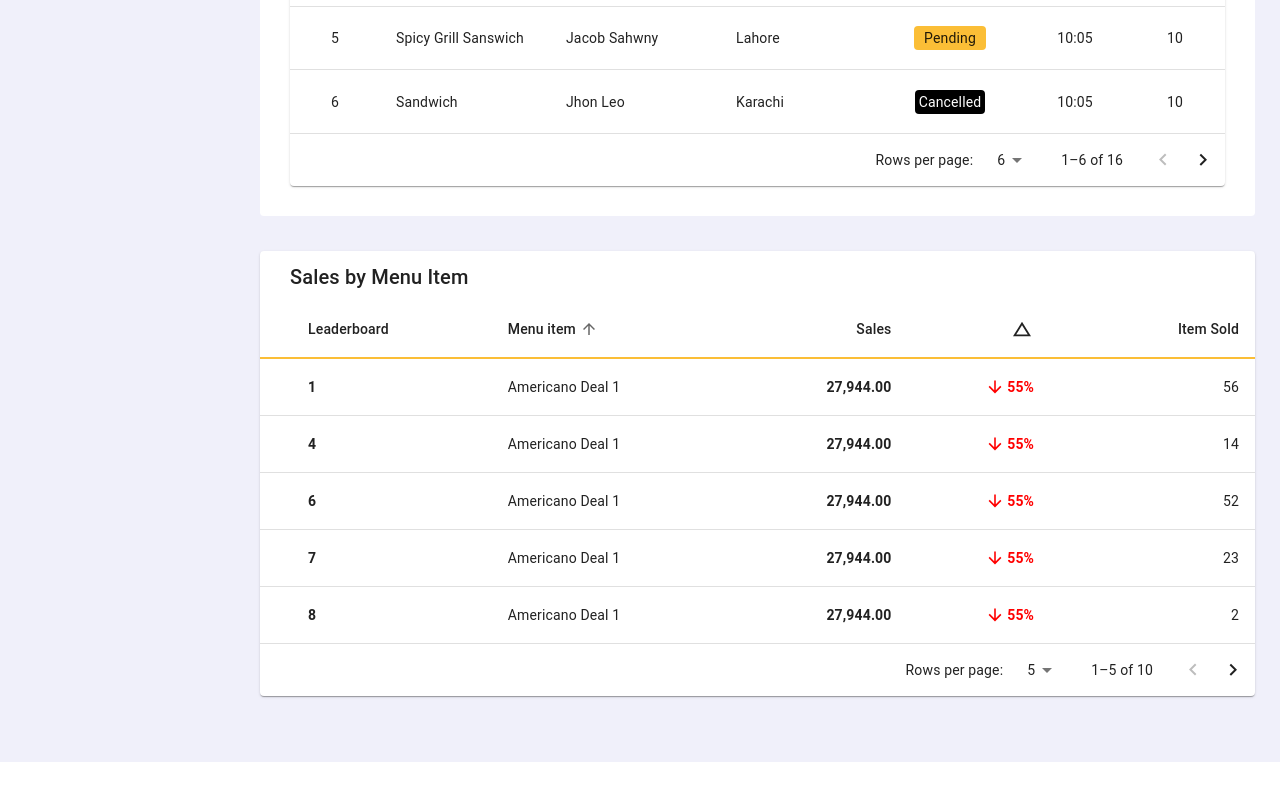
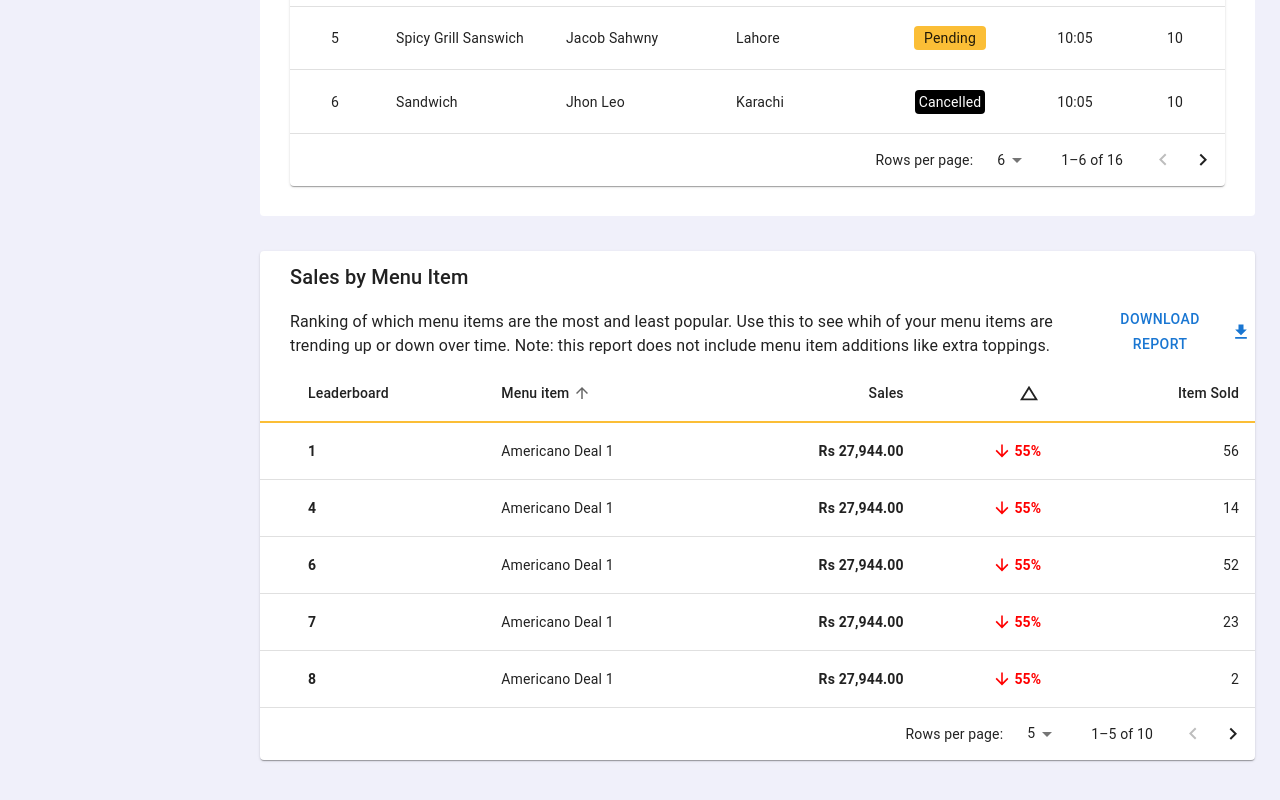
Before and after one commit to Ishtiaq-Ahmad/Mark-kitchen, a React (Create React App) app: page /home in a window 1280 px wide. Shown: the part 1265-2065 px from the top of the page. Before the commit the page ends 2027 px from the top, so only its background shows below. Built offline with nearby package versions, Linux system fonts and the light colour scheme; the HTML template or start-up script is replaced by a standard one.

Commit message:
download button done

```diff
--- a/src/component/SalesMenuItem.js
+++ b/src/component/SalesMenuItem.js
@@ -1,29 +1,22 @@
-import * as React from 'react';
-import PropTypes from 'prop-types';
-import { alpha } from '@mui/material/styles';
-import Box from '@mui/material/Box';
-import Table from '@mui/material/Table';
-import TableBody from '@mui/material/TableBody';
-import TableCell from '@mui/material/TableCell';
-import TableContainer from '@mui/material/TableContainer';
-import TableHead from '@mui/material/TableHead';
-import TablePagination from '@mui/material/TablePagination';
-import TableRow from '@mui/material/TableRow';
-import TableSortLabel from '@mui/material/TableSortLabel';
-import Toolbar from '@mui/material/Toolbar';
-import Typography from '@mui/material/Typography';
-import Paper from '@mui/material/Paper';
-import Checkbox from '@mui/material/Checkbox';
-import IconButton from '@mui/material/IconButton';
-import Tooltip from '@mui/material/Tooltip';
-import FormControlLabel from '@mui/material/FormControlLabel';
-import Switch from '@mui/material/Switch';
-import DeleteIcon from '@mui/icons-material/Delete';
-import FilterListIcon from '@mui/icons-material/FilterList';
-import { visuallyHidden } from '@mui/utils';
-import ArrowDownwardIcon from '@mui/icons-material/ArrowDownward';
-import ArrowUpwardIcon from '@mui/icons-material/ArrowUpward';
-import ChangeHistoryIcon from '@mui/icons-material/ChangeHistory';
+import * as React from "react";
+import PropTypes from "prop-types";
+import Box from "@mui/material/Box";
+import Table from "@mui/material/Table";
+import TableBody from "@mui/material/TableBody";
+import TableCell from "@mui/material/TableCell";
+import TableContainer from "@mui/material/TableContainer";
+import TableHead from "@mui/material/TableHead";
+import TablePagination from "@mui/material/TablePagination";
+import TableRow from "@mui/material/TableRow";
+import TableSortLabel from "@mui/material/TableSortLabel";
+import Typography from "@mui/material/Typography";
+import Paper from "@mui/material/Paper";
+import ArrowDownwardIcon from "@mui/icons-material/ArrowDownward";
+import ArrowUpwardIcon from "@mui/icons-material/ArrowUpward";
+import ChangeHistoryIcon from "@mui/icons-material/ChangeHistory";
+import DownloadIcon from '@mui/icons-material/Download';
+import Button from '@mui/material/Button';
+import Grid from '@mui/material/Grid';
 
 function createData(name, calories, fat, carbs, protein) {
   return {
@@ -36,36 +29,107 @@ function createData(name, calories, fat, carbs, protein) {
 }
 
 const downicon = {
-    transform: 'scale(.8)'
-}
+  transform: "scale(.8)",
+};
 
 const doown_sale = (
-    <div style={{display:'flex', color:'red',alignItems:"center", justifyContent:"flex-end" }}>
-        <ArrowDownwardIcon style={downicon}/>
-      <strong >55%</strong>
-    </div>
-
-)
+  <div
+    style={{
+      display: "flex",
+      color: "red",
+      alignItems: "center",
+      justifyContent: "flex-end",
+    }}
+  >
+    <ArrowDownwardIcon style={downicon} />
+    <strong>55%</strong>
+  </div>
+);
 const up_sale = (
-    <div style={{display:'flex', color:'green',alignItems:"center", justifyContent:"flex-end" }}>
-        <ArrowUpwardIcon style={downicon}/>
-      <strong >8%</strong>
-    </div>
-
-)
-
+  <div
+    style={{
+      display: "flex",
+      color: "green",
+      alignItems: "center",
+      justifyContent: "flex-end",
+    }}
+  >
+    <ArrowUpwardIcon style={downicon} />
+    <strong>8%</strong>
+  </div>
+);
 
 const rows = [
-  createData(<strong>1</strong>, 'Americano Deal 1', <strong>27,944.00</strong>, doown_sale, 56),
-  createData(<strong>2</strong>, 'Double Shouble Deal 1', <strong>27,944.00</strong>, doown_sale, 34),
-  createData(<strong>3</strong>, 'French Fries', <strong>27,944.00</strong>, doown_sale, 20),
-  createData(<strong>4</strong>, 'Americano Deal 1', <strong>27,944.00</strong>, doown_sale, 14),
-  createData(<strong>5</strong>, 'Kentucky burger', <strong>27,944.00</strong>, up_sale, 13),
-  createData(<strong>6</strong>, 'Americano Deal 1', <strong>27,944.00</strong>, doown_sale, 52),
-  createData(<strong>7</strong>, 'Americano Deal 1', <strong>27,944.00</strong>, doown_sale, 23),
-  createData(<strong>8</strong>, 'Americano Deal 1', <strong>27,944.00</strong>, doown_sale, 2),
-  createData(<strong>9</strong>, 'Americano Deal 1', <strong>27,944.00</strong>, doown_sale, 45),
-  createData(<strong>10</strong>, 'Americano Deal 1', <strong>27,944.00</strong>, up_sale, 32),
+  createData(
+    <strong>1</strong>,
+    "Americano Deal 1",
+    <strong>Rs 27,944.00</strong>,
+    doown_sale,
+    56
+  ),
+  createData(
+    <strong>2</strong>,
+    "Double Shouble Deal 1",
+    <strong>Rs 27,944.00</strong>,
+    doown_sale,
+    34
+  ),
+  createData(
+    <strong>3</strong>,
+    "French Fries",
+    <strong>Rs 27,944.00</strong>,
+    doown_sale,
+    20
+  ),
+  createData(
+    <strong>4</strong>,
+    "Americano Deal 1",
+    <strong>Rs 27,944.00</strong>,
+    doown_sale,
+    14
+  ),
+  createData(
+    <strong>5</strong>,
+    "Kentucky burger",
+    <strong>Rs 27,944.00</strong>,
+    up_sale,
+    13
+  ),
+  createData(
+    <strong>6</strong>,
+    "Americano Deal 1",
+    <strong>Rs 27,944.00</strong>,
+    doown_sale,
+    52
+  ),
+  createData(
+    <strong>7</strong>,
+    "Americano Deal 1",
+    <strong>Rs 27,944.00</strong>,
+    doown_sale,
+    23
+  ),
+  createData(
+    <strong>8</strong>,
+    "Americano Deal 1",
+    <strong>Rs 27,944.00</strong>,
+    doown_sale,
+    2
+  ),
+  createData(
+    <strong>9</strong>,
+    "Americano Deal 1",
+    <strong>Rs 27,944.00</strong>,
+    doown_sale,
+    45
+  ),
+  createData(
+    <strong>10</strong>,
+    "Americano Deal 1",
+    <strong>Rs 27,944.00</strong>,
+    up_sale,
+    32
+  ),
 ];
 
 function descendingComparator(a, b, orderBy) {
@@ -79,13 +143,11 @@ function descendingComparator(a, b, orderBy) {
 }
 
 function getComparator(order, orderBy) {
-  return order === 'desc'
+  return order === "desc"
     ? (a, b) => descendingComparator(a, b, orderBy)
     : (a, b) => -descendingComparator(a, b, orderBy);
 }
 
-// This method is created for cross-browser compatibility, if you don't
-// need to support IE11, you can use Array.prototype.sort() directly
 function stableSort(array, comparator) {
   const stabilizedThis = array.map((el, index) => [el, index]);
   stabilizedThis.sort((a, b) => {
@@ -99,81 +161,63 @@ function stableSort(array, comparator) {
 }
 
 const tricon = {
-    transform: 'scale(.9)'
-}
+  transform: "scale(.9)",
+};
 
 const headCells = [
   {
-    id: 'name',
+    id: "name",
     numeric: false,
     disablePadding: true,
-    label: 'Leaderboard',
+    label: "Leaderboard",
   },
   {
-    id: 'calories',
-    // numeric: true,
-    // disablePadding: false,
-    label: 'Menu item',
+    id: "calories",
+    label: "Menu item",
   },
   {
-    id: 'fat',
+    id: "fat",
     numeric: true,
     disablePadding: false,
-    label: 'Sales',
+    label: "Sales",
   },
   {
-    id: 'carbs',
+    id: "carbs",
     numeric: true,
     disablePadding: false,
-    label: <ChangeHistoryIcon style={tricon}/>,
+    label: <ChangeHistoryIcon style={tricon} />,
   },
   {
-    id: 'protein',
+    id: "protein",
     numeric: true,
     disablePadding: false,
-    label: 'Item Sold',
+    label: "Item Sold",
   },
 ];
 
 function EnhancedTableHead(props) {
-  const { onSelectAllClick, order, orderBy, numSelected, rowCount, onRequestSort } =
-    props;
+  const { order, orderBy, onRequestSort } = props;
   const createSortHandler = (property) => (event) => {
     onRequestSort(event, property);
   };
 
   return (
-    <TableHead sx={{ borderBottom:'2px solid #fbbe36'}}>
+    <TableHead sx={{ borderBottom: "2px solid #fbbe36" }}>
       <TableRow>
-        <TableCell padding="checkbox">
-          {/* <Checkbox
-            color="primary"
-            indeterminate={numSelected > 0 && numSelected < rowCount}
-            checked={rowCount > 0 && numSelected === rowCount}
-            onChange={onSelectAllClick}
-            inputProps={{
-              'aria-label': 'select all desserts',
-            }}
-          /> */}
-        </TableCell>
+        <TableCell padding="checkbox"></TableCell>
         {headCells.map((headCell) => (
           <TableCell
             key={headCell.id}
-            align={headCell.numeric ? 'right' : 'left'}
-            padding={headCell.disablePadding ? 'none' : 'normal'}
+            align={headCell.numeric ? "right" : "left"}
+            padding={headCell.disablePadding ? "none" : "normal"}
             sortDirection={orderBy === headCell.id ? order : false}
           >
             <TableSortLabel
               active={orderBy === headCell.id}
-              direction={orderBy === headCell.id ? order : 'asc'}
+              direction={orderBy === headCell.id ? order : "asc"}
               onClick={createSortHandler(headCell.id)}
             >
               {headCell.label}
-              {/* {orderBy === headCell.id ? (
-                <Box component="span" sx={visuallyHidden}>
-                  {order === 'desc' ? 'sorted descending' : 'sorted ascending'}
-                </Box>
-              ) : null} */}
             </TableSortLabel>
           </TableCell>
         ))}
@@ -183,112 +227,23 @@ function EnhancedTableHead(props) {
 }
 
 EnhancedTableHead.propTypes = {
-//   numSelected: PropTypes.number.isRequired,
   onRequestSort: PropTypes.func.isRequired,
-//   onSelectAllClick: PropTypes.func.isRequired,
-  order: PropTypes.oneOf(['asc', 'desc']).isRequired,
+  order: PropTypes.oneOf(["asc", "desc"]).isRequired,
   orderBy: PropTypes.string.isRequired,
   rowCount: PropTypes.number.isRequired,
 };
 
-// const EnhancedTableToolbar = (props) => {
-//   const { numSelected } = props;
-
-//   return (
-//     <Toolbar
-//       sx={{
-//         pl: { sm: 2 },
-//         pr: { xs: 1, sm: 1 },
-//         ...(numSelected > 0 && {
-//           bgcolor: (theme) =>
-//             alpha(theme.palette.primary.main, theme.palette.action.activatedOpacity),
-//         }),
-//       }}
-//     >
-//     Hello Table
-//       {numSelected > 0 ? (
-//         <Typography
-//           sx={{ flex: '1 1 100%' }}
-//           color="inherit"
-//           variant="subtitle1"
-//           component="div"
-//         >
-//           {numSelected} selected
-//         </Typography>
-//       ) : (
-//         <Typography
-//           sx={{ flex: '1 1 100%' }}
-//           variant="h6"
-//           id="tableTitle"
-//           component="div"
-//         >
-//           Nutrition
-//         </Typography>
-//       )}
-
-//       {numSelected > 0 ? (
-//         <Tooltip title="Delete">
-//           <IconButton>
-//             <DeleteIcon />
-//           </IconButton>
-//         </Tooltip>
-//       ) : (
-//         <Tooltip title="Filter list">
-//           <IconButton>
-//             <FilterListIcon />
-//           </IconButton>
-//         </Tooltip>
-//       )}
-//     </Toolbar>
-//   );
-// };
-
-// EnhancedTableToolbar.propTypes = {
-//   numSelected: PropTypes.number.isRequired,
-// };
-
 export default function SalesMenuItem() {
-  const [order, setOrder] = React.useState('asc');
-  const [orderBy, setOrderBy] = React.useState('calories');
-//   const [selected, setSelected] = React.useState([]);
+  const [order, setOrder] = React.useState("asc");
+  const [orderBy, setOrderBy] = React.useState("calories");
   const [page, setPage] = React.useState(0);
-//   const [dense, setDense] = React.useState(false);
   const [rowsPerPage, setRowsPerPage] = React.useState(5);
 
   const handleRequestSort = (event, property) => {
-    const isAsc = orderBy === property && order === 'asc';
-    setOrder(isAsc ? 'desc' : 'asc');
+    const isAsc = orderBy === property && order === "asc";
+    setOrder(isAsc ? "desc" : "asc");
     setOrderBy(property);
   };
-
-//   const handleSelectAllClick = (event) => {
-//     if (event.target.checked) {
-//       const newSelecteds = rows.map((n) => n.name);
-//       setSelected(newSelecteds);
-//       return;
-//     }
-//     setSelected([]);
-//   };
-
-//   const handleClick = (event, name) => {
-//     const selectedIndex = selected.indexOf(name);
-//     let newSelected = [];
-
-//     if (selectedIndex === -1) {
-//       newSelected = newSelected.concat(selected, name);
-//     } else if (selectedIndex === 0) {
-//       newSelected = newSelected.concat(selected.slice(1));
-//     } else if (selectedIndex === selected.length - 1) {
-//       newSelected = newSelected.concat(selected.slice(0, -1));
-//     } else if (selectedIndex > 0) {
-//       newSelected = newSelected.concat(
-//         selected.slice(0, selectedIndex),
-//         selected.slice(selectedIndex + 1),
-//       );
-//     }
-
-//     setSelected(newSelected);
-//   };
 
   const handleChangePage = (event, newPage) => {
     setPage(newPage);
@@ -299,83 +254,72 @@ export default function SalesMenuItem() {
     setPage(0);
   };
 
-//   const handleChangeDense = (event) => {
-//     setDense(event.target.checked);
-//   };
+  return (
+    <Box sx={{ width: "100%" }}>
+      <Paper sx={{ width: "100%", mb: 2 }}>
+        <Typography
+          variant="h6"
+          component="div"
+          gutterBottom
+          style={{ padding: "10px 30px 0px 30px" }}
+        >
+          Sales by Menu Item
+        </Typography>
+          <Grid container spacing={0}>
+        <Grid item xs={9} md={10}>
+         <Typography
+          variant="body1"
+          component="div"
+          gutterBottom
+          style={{ padding: "10px 30px 0px 30px" }}
+        >
+         Ranking of which menu items are the most and least popular. Use this to see whih of your menu items are trending up or down over time. Note: this report does not include menu item additions like extra toppings.
+        </Typography>
+        </Grid>
+        <Grid item xs={3} md={2} style={{display:'flex', alignItems:"center"}}>
+          <Button  endIcon={<DownloadIcon />}>Download Report</Button>
+        </Grid>
 
-//   const isSelected = (name) => selected.indexOf(name) !== -1;
+      </Grid>
+        {/* <div style={{display:'flex', justifyContent:"space-between"}}>
+         <Typography
+          variant="body1"
+          component="div"
+          gutterBottom
+          style={{ padding: "10px 30px 0px 30px" }}
+        >
+         Ranking of which menu items are the most and least popular. Use this to see whih of your menu items are trending up or down over time. Note: this report does not include menu item additions like extra toppings.
+        </Typography>
+        <Button endIcon={<DownloadIcon />}>Download Report</Button>
+        </div> */}
 
-  // Avoid a layout jump when reaching the last page with empty rows.
-//   const emptyRows =
-//     page > 0 ? Math.max(0, (1 + page) * rowsPerPage - rows.length) : 0;
-
-  return (
-    <Box sx={{ width: '100%' }}>
-      <Paper sx={{ width: '100%', mb: 2 }}>
-        {/* <EnhancedTableToolbar /> */}
-         <Typography variant="h6" component="div" gutterBottom style={{padding:"10px 30px 0px 30px"}}>
-        Sales by Menu Item
-      </Typography>
         <TableContainer>
           <Table
             sx={{ minWidth: 750 }}
             aria-labelledby="tableTitle"
-            size= 'medium'
+            size="medium"
           >
             <EnhancedTableHead
-            //   numSelected={selected.length}
-            //   order={order}
               orderBy={orderBy}
-            //   onSelectAllClick={handleSelectAllClick}
               onRequestSort={handleRequestSort}
-            //   rowCount={rows.length}
             />
             <TableBody>
-
               {stableSort(rows, getComparator(order, orderBy))
                 .slice(page * rowsPerPage, page * rowsPerPage + rowsPerPage)
                 .map((row, index) => {
-                  {/* const isItemSelected = isSelected(row.name); */}
-                  {/* const labelId = `enhanced-table-checkbox-${index}`; */}
-
                   return (
-                    <TableRow
-                      hover
-                    //   onClick={(event) => handleClick(event, row.name)}
-                    //   role="checkbox"
-                    //   aria-checked={isItemSelected}
-                    // s  tabIndex={-1}
-                    //   key={row.name}
-                    //   selected={isItemSelected}
-                    >
-                      <TableCell>
-                        {/* <Checkbox
-                          color="primary"
-                          checked={isItemSelected}
-                          inputProps={{
-                            'aria-labelledby': labelId,
-                          }}
-                        /> */}
-                      </TableCell>
-                      <TableCell component="th"  scope="row" padding="none">
+                    <TableRow hover>
+                      <TableCell></TableCell>
+                      <TableCell component="th" scope="row" padding="none">
                         {row.name}
                       </TableCell>
-                      <TableCell >{row.calories}</TableCell>
+                      <TableCell>{row.calories}</TableCell>
                       <TableCell align="right">{row.fat}</TableCell>
                       <TableCell align="right">{row.carbs}</TableCell>
                       <TableCell align="right">{row.protein}</TableCell>
                     </TableRow>
                   );
                 })}
-              {/* {emptyRows > 0 && (
-                <TableRow
-                  style={{
-                    height: (53) * emptyRows,
-                  }}
-                >
-                  <TableCell colSpan={6} />
-                </TableRow>
-              )} */}
             </TableBody>
           </Table>
         </TableContainer>
@@ -389,10 +333,6 @@ export default function SalesMenuItem() {
           onRowsPerPageChange={handleChangeRowsPerPage}
         />
       </Paper>
-      {/* <FormControlLabel
-        control={<Switch checked={dense} onChange={handleChangeDense} />}
-        label="Dense padding"
-      /> */}
     </Box>
   );
 }
```
